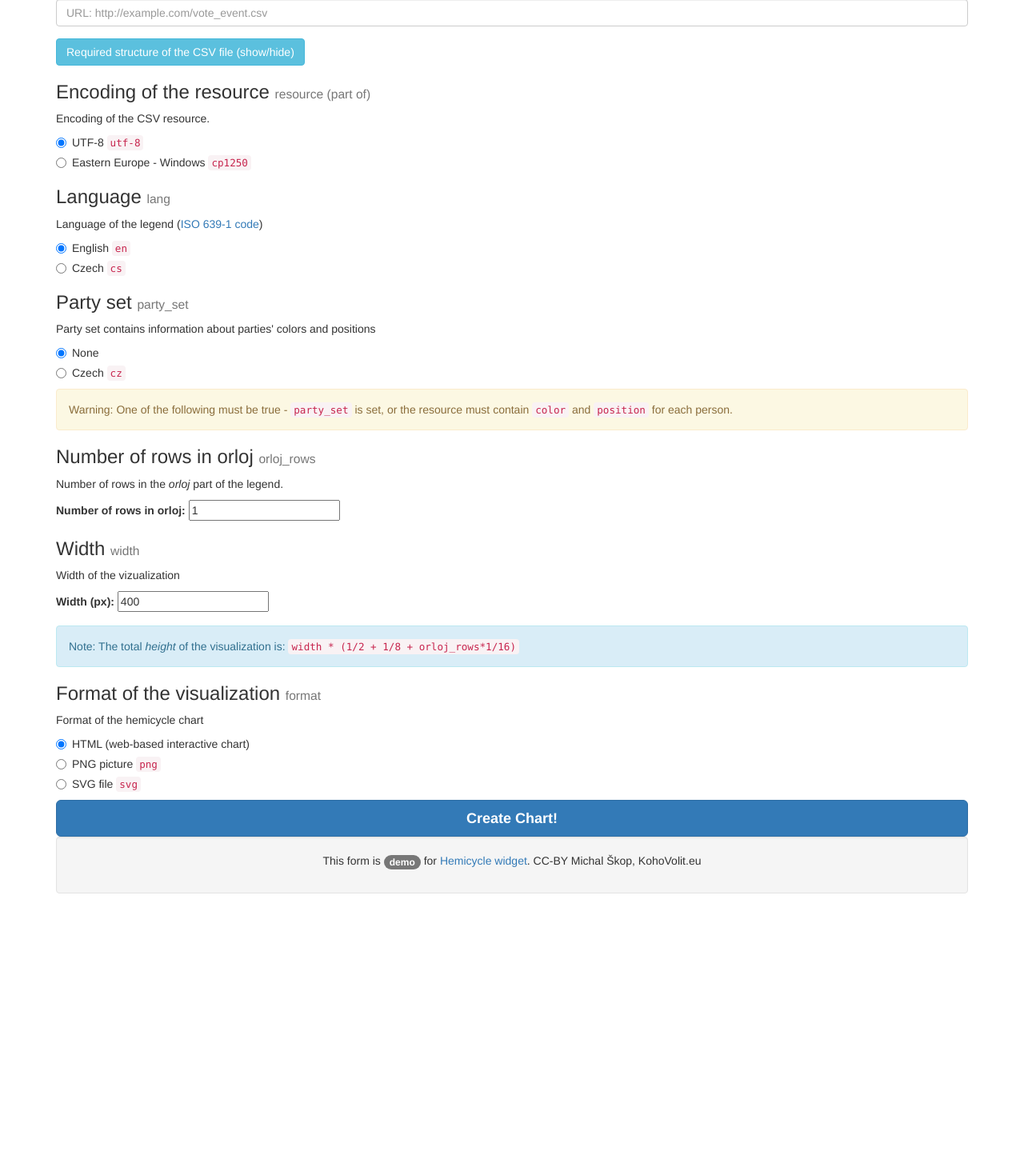
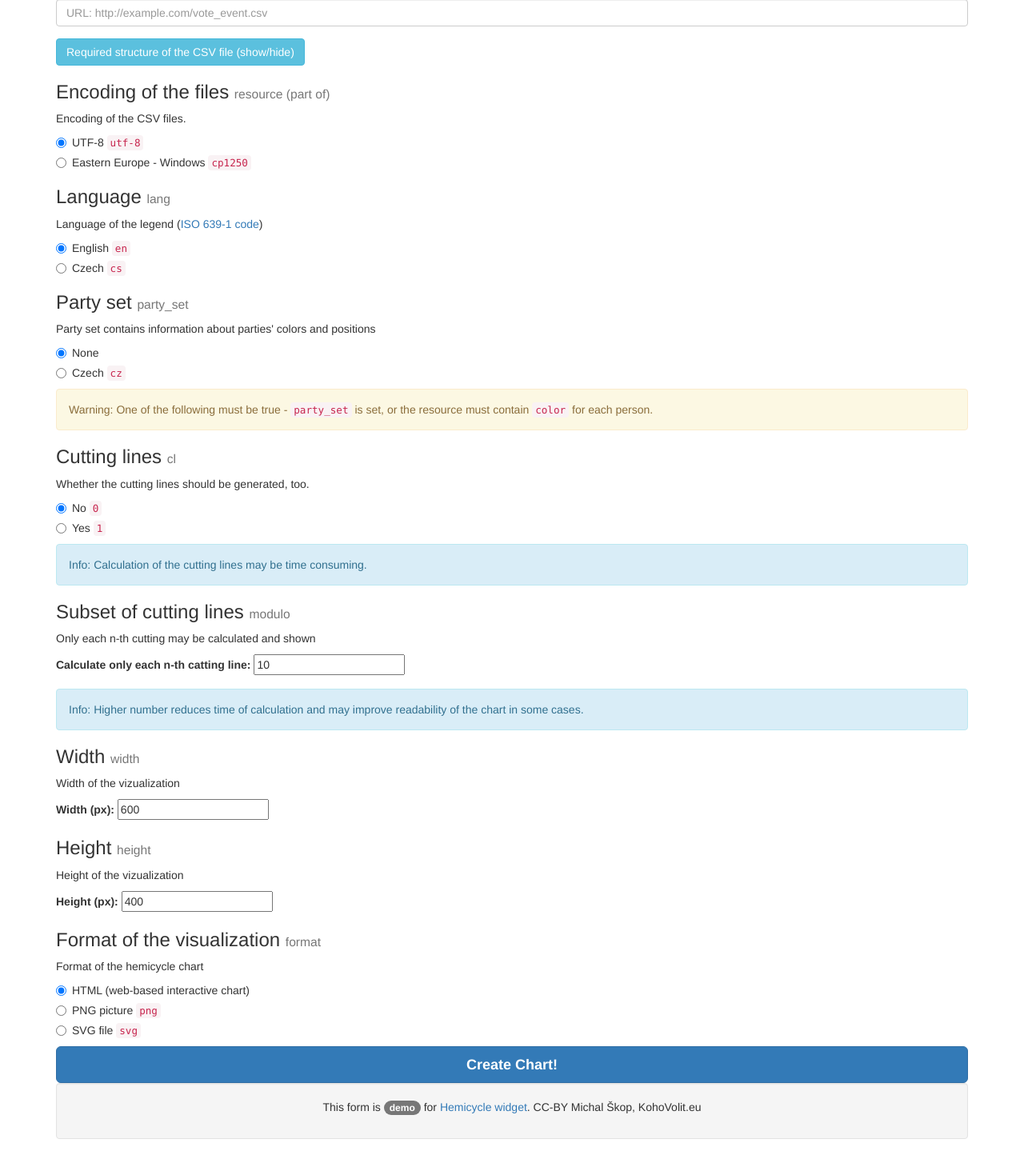
Before and after one commit to KohoVolit/widget-wpca, a PHP site: page /demo/form.html in a window 1280 px wide. Shown: the part 413-1857 px from the top of the page at 80% size. Before the commit the page ends 1550 px from the top, so only its background shows below. Run offline with PHP 8.4, Linux system fonts and the light colour scheme; some libraries are stand-ins or nearby versions.

Commit message:
trial form

```diff
--- a/demo/form.html
+++ b/demo/form.html
@@ -18,13 +18,13 @@
              $('#resource').val("");
         });
         $(function() {
-             $('#hemicycle-form').submit( function() {
+             $('#wpca-form').submit( function() {
                  $("#resource").val(function() {
                     //recognize localhost for testing:
                     if (document.URL.indexOf("localhost") > -1)
-                        return "http://localhost/michal/project/widget-wpca/examples/csv2json.php?url=" + encodeURIComponent($("#resource").val()) + "&encoding=" + encodeURIComponent($('input[name=file-encoding]:checked', '#hemicycle-form').val())
+                        return "http://localhost/cgi-bin/wpca/load_datapackage.cgi?datapackage=" + encodeURIComponent($("#resource").val())
                     else
-                         return "http://test.kohovolit.sk/m/dev/widget-hemicycle/examples/csv2json.php?url=" + encodeURIComponent($("#resource").val()) + "&encoding=" + encodeURIComponent($('input[name=file-encoding]:checked', '#hemicycle-form').val())
+                         return "http://test.kohovolit.sk/cgi-bin/wpca/load_datapackage.cgi?datapackage=" + encodeURIComponent($("#resource").val())
                     }
                  );
                  return true;
@@ -42,7 +42,7 @@
                     }, 2000);
                 }, 1000);
             });
-            $("#example-2").click(function() {
+            /*$("#example-2").click(function() {
                 $("#resource").val($('#example-2-link').prop('href'));
                 $('input[name="party_set"][value="cz"]').prop('checked', true);
                 $('#orloj_rows').val(2);
@@ -54,7 +54,7 @@
                         scrollTop: $("#submit").offset().top
                     }, 2000);
                 }, 1000);
-            });
+            });*/
         });
     </script>
 
@@ -63,7 +63,7 @@
         <div class="container-fluid">
             <div class="navbar-header">
               <a class="navbar-brand" href="#">
-                Hemicycle Chart Generator <small>for a single vote event</small> <span class="badge bg-info">demo</span>
+                WPCA Chart Generator <small>...</small> <span class="badge bg-info">demo</span>
               </a>
             </div>
         </div>
@@ -73,12 +73,12 @@
         <div class="pull-right">
             <img src="https://raw.githubusercontent.com/KohoVolit/widget-hemicycle/master/examples/example.png" alt="Hemicycle example"/>
          </div>
-         <h1>Hemicycle Chart Generator <small>for a single vote event</small> <span class="badge bg-info">demo</span></h1>
-         <p>Generate splendid <a href="http://www.popoloproject.com/specs/vote-event.html">vote events</a> visualizations in a minute.</p>
-         <p>This form uses <a href="https://github.com/KohoVolit/widget-hemicycle/">this Hemicycle widget</a>.</p>
+         <h1>WPCA Chart Generator <small>...</small> <span class="badge bg-info">demo</span></h1>
+         <p>Generate splendid <a href="https://gist.github.com/michalskop/8514867">WPCA</a> visualizations in a minute.</p>
+         <p>This form uses <a href="https://github.com/KohoVolit/widget-wpca">this WPCA widget</a>.</p>
      </div>
 
-     <form action="../widget.php" id="hemicycle-form">
+     <form action="../widget.php" id="wpca-form">
 
         <!-- resource -->
         <h3>CSV Resource <small>resource (part of)</small></h3>
@@ -113,8 +113,8 @@
         <!-- /resource -->
 
         <!-- encoding -->
-        <h3>Encoding of the resource <small>resource (part of)</small></h3>
-        <p>Encoding of the CSV resource.</p>
+        <h3>Encoding of the files <small>resource (part of)</small></h3>
+        <p>Encoding of the CSV files.</p>
         <div class="radio">
           <label>
             <input type="radio" name="file-encoding" id="encoding1" value="utf-8" checked> UTF-8 <code>utf-8</code>
@@ -159,27 +159,52 @@
             Czech <code>cz</code>
           </label>
         </div>
-        <p class="alert alert-warning">Warning: One of the following must be true -  <code>party_set</code> is set, or the resource must contain <code>color</code> and <code>position</code> for each person.</p>
+        <p class="alert alert-warning">Warning: One of the following must be true -  <code>party_set</code> is set, or the resource must contain <code>color</code> for each person.</p>
         <!-- /party_set -->
 
-        <!-- orloj_rows -->
+       <!-- cl -->
+        <h3>Cutting lines <small>cl</small></h3>
+        <p>Whether the cutting lines should be generated, too.</p>
+        <div class="radio">
+          <label>
+            <input type="radio" name="cl" id="cl1" value="0" checked>No <code>0</code>
+          </label>
+        </div>
+        <div class="radio">
+          <label>
+            <input type="radio" name="cl" id="cl2" value="1">Yes <code>1</code>
+          </label>
+        </div>
+        <p class="alert alert-info">Info: Calculation of the cutting lines may be time consuming.</p>
+        <!-- /cl -->
 
-        <!-- /orloj_rows -->
-        <h3>Number of rows in orloj <small>orloj_rows</small></h3>
-        <p>Number of rows in the <em>orloj</em> part of the legend.</p>
+        <!-- modulo -->
+        <h3>Subset of cutting lines <small>modulo</small></h3>
+        <p>Only each n-th cutting may be calculated and shown</p>
         <div class="form-group">
-            <label for="orloj_rows">Number of rows in orloj: </label>
-            <input type="number" id="orloj_rows" name="orloj_rows" value="1">
+            <label for="modulo">Calculate only each n-th catting line: </label>
+            <input type="number" id="modulo" name="modulo" value="10">
         </div>
+        <p class="alert alert-info">Info: Higher number reduces time of calculation and may improve readability of the chart in some cases.</p>
+        <!-- /modulo -->
+
         <!-- width -->
         <h3>Width <small>width</small></h3>
         <p>Width of the vizualization</p>
         <div class="form-group">
             <label for="width">Width (px): </label>
-            <input type="number" id="width" name="width" value="400">
+            <input type="number" id="width" name="width" value="600">
         </div>
-        <p class="alert alert-info">Note: The total <em>height</em> of the visualization is: <code>width * (1/2 + 1/8 + orloj_rows*1/16)</code></p>
         <!-- /width -->
+
+        <!-- height -->
+        <h3>Height <small>height</small></h3>
+        <p>Height of the vizualization
+        <div class="form-group">
+            <label for="height">Height (px): </label>
+            <input type="number" id="height" name="height" value="400">
+        </div>
+        <!-- /height -->
 
         <!-- format -->
         <h3>Format of the visualization <small>format</small></h3>
```
Also changed, not shown: create_png.php (added, +22 -0 lines), widget.php (+9 -6 lines), widget_picture.tpl (added, +29 -0 lines).
